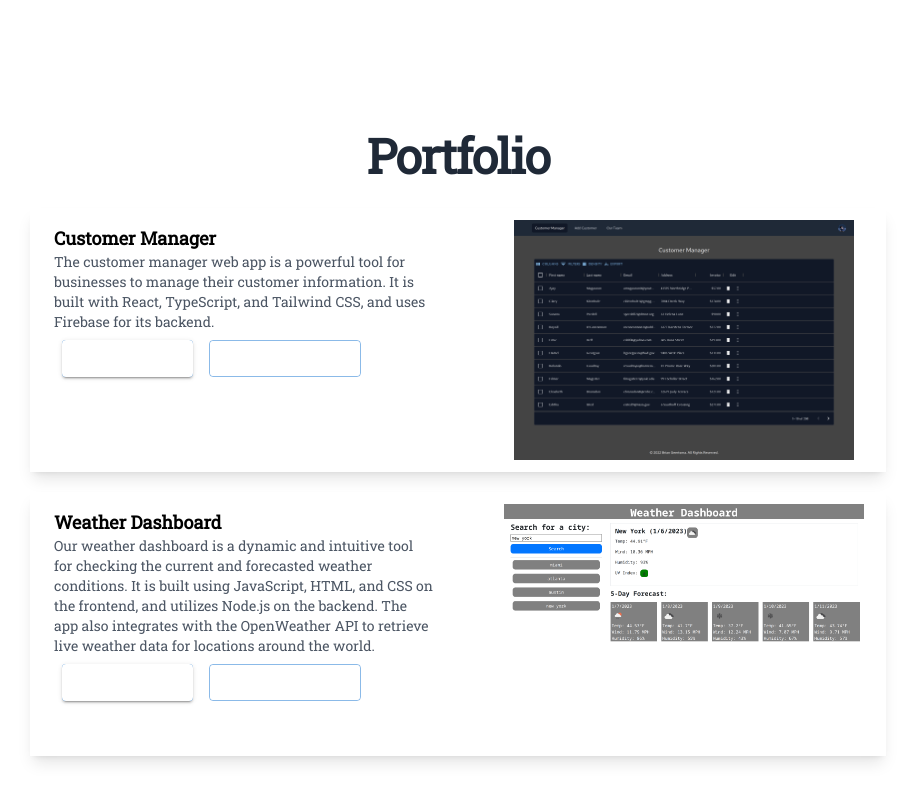
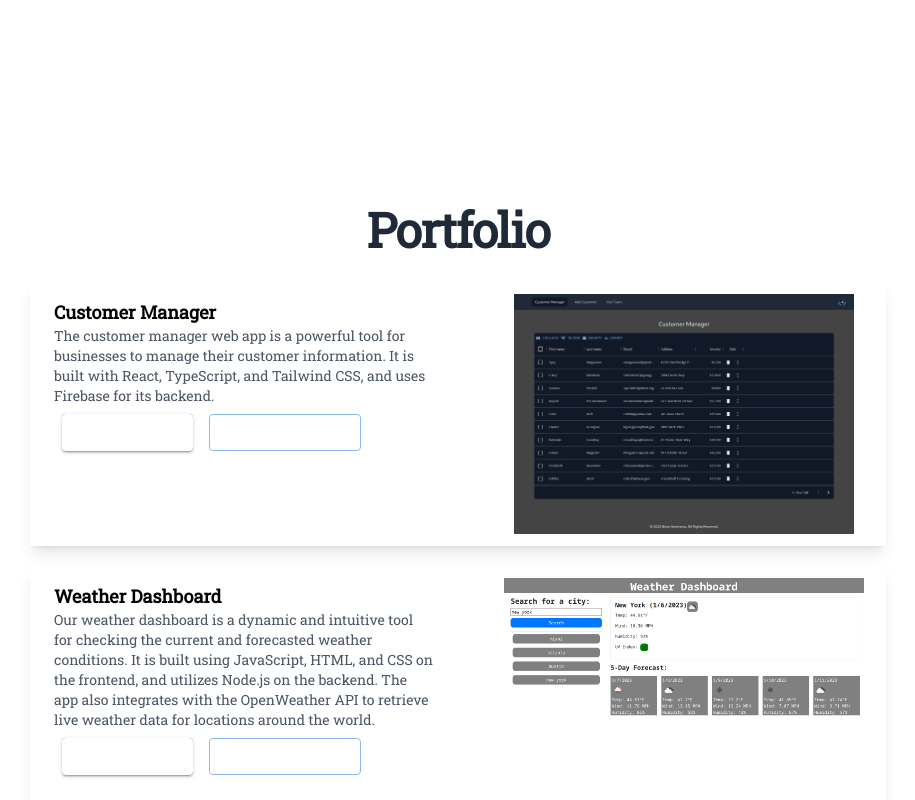
Before and after one commit to brian-gee/react-portfolio, a Next.js app: page / in a window 1280 px wide. Shown: the part 540-1340 px from the top of the page, without its empty margins (182-1097 px from the left). Built offline with nearby package versions, Linux system fonts and the light colour scheme.

Commit message:
unified container size

```diff
--- a/components/portfolio.js
+++ b/components/portfolio.js
@@ -23,7 +23,7 @@ export default function Portfolio() {
   return (
     <div>
       {/* Portfolio */}
-      <main className="px-10">
+      <main className="relative flex items-top justify-center min-h-screen bg-white sm:items-center sm:pt-0">
         <section>
           <div className="text-center">
             <h3 className="text-4xl sm:text-5xl text-gray-800 font-extrabold tracking-tight py-2">Portfolio</h3>
```
